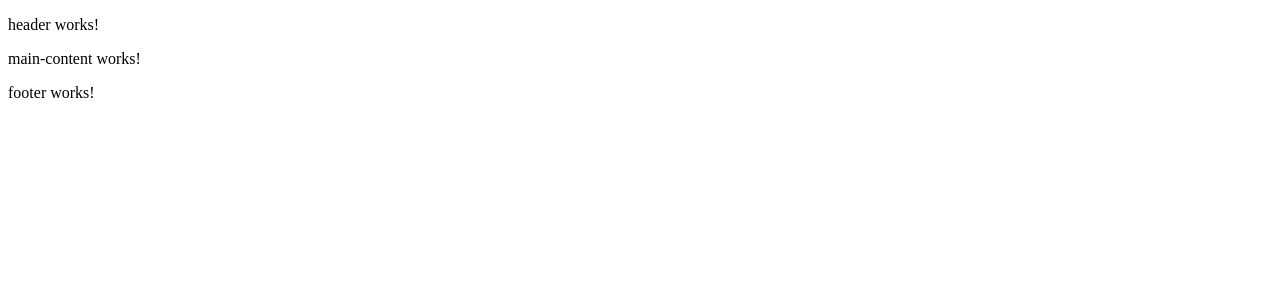
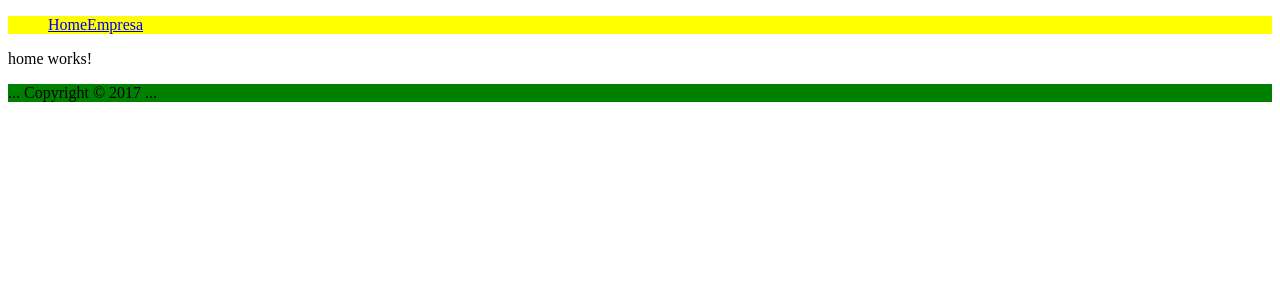
Before and after one commit to rodrimayer/mayco-client, an Angular app: page / in a window 1280 px wide. Shown: the top 300 px of the page. Built offline with nearby package versions, Linux system fonts and the light colour scheme.

Commit message:
routing company and home

```diff
--- a/src/app/app.module.ts
+++ b/src/app/app.module.ts
@@ -3,11 +3,10 @@ import { NgModule } from '@angular/core';
 
 import { CoreModule } from './core/core.module';
 import { ShellComponent } from './core/shell/shell.component';
-import { CompanyComponent } from './company/company.component';
-import { HomeComponent } from './home/home.component';
+
 
 @NgModule({
-  declarations: [CompanyComponent, HomeComponent],
+  declarations: [],
   imports: [
     BrowserModule,
     CoreModule
--- /dev/null
+++ b/src/app/core/core-routing.module.ts
@@ -0,0 +1,23 @@
+import { NgModule } from '@angular/core';
+import { Routes, RouterModule } from '@angular/router';
+
+const routes: Routes = [
+    {
+        path: '',
+        loadChildren: './../home/home.module#HomeModule'
+    },
+    {
+        path: 'company',
+        loadChildren: '../company/company.module#CompanyModule'
+    }
+];
+
+@NgModule({
+    imports: [
+        RouterModule.forRoot(routes)
+    ],
+    exports: [
+        RouterModule
+    ]
+})
+export class CoreRoutingModule { }
--- a/src/app/core/core.module.ts
+++ b/src/app/core/core.module.ts
@@ -1,13 +1,16 @@
 import { NgModule } from '@angular/core';
 import { CommonModule } from '@angular/common';
+
 import { ShellComponent } from './shell/shell.component';
 import { MainContentComponent } from './shell/main-content/main-content.component';
 import { HeaderComponent } from './shell/header/header.component';
 import { FooterComponent } from './shell/footer/footer.component';
+import { CoreRoutingModule } from './core-routing.module';
 
 @NgModule({
   imports: [
-    CommonModule
+    CommonModule,
+    CoreRoutingModule
   ],
   declarations: [ShellComponent, MainContentComponent, HeaderComponent, FooterComponent],
   exports: [ShellComponent]
--- a/src/app/core/shell/footer/footer.component.html
+++ b/src/app/core/shell/footer/footer.component.html
@@ -1,3 +1,4 @@
 <p>
-  footer works!
+  <p style="background: green">
+    ... Copyright © 2017 ...
 </p>
--- a/src/app/core/shell/header/header.component.html
+++ b/src/app/core/shell/header/header.component.html
@@ -1,3 +1,4 @@
-<p>
-  header works!
-</p>
+<ul style="background:yellow">
+  <li style="display: inline;"><a [routerLink]="['']">Home</a></li>
+  <li style="display: inline;"><a [routerLink]="['company']">Empresa</a></li>
+</ul>
--- a/src/app/core/shell/main-content/main-content.component.html
+++ b/src/app/core/shell/main-content/main-content.component.html
@@ -1,3 +1 @@
-<p>
-  main-content works!
-</p>
+<router-outlet></router-outlet>
```
Also changed, not shown: src/app/company/company-routing.module.ts (added, +20 -0 lines), src/app/company/company.module.ts (added, +14 -0 lines), src/app/home/home-routing.module.ts (added, +20 -0 lines), src/app/home/home.module.ts (added, +14 -0 lines).
